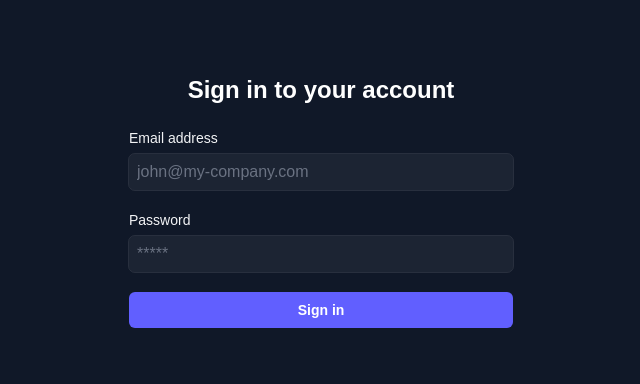
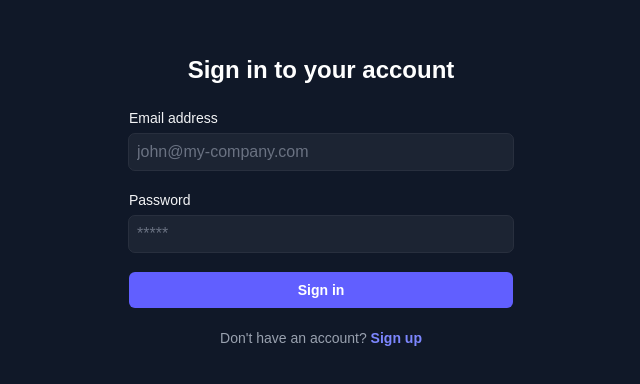
Before and after one commit to srivastava-ayush/new-carbon, a Next.js app: page /auth/signin in a window 1280 px wide. Shown: the part 220-604 px from the top of the page, without its empty margins (319-959 px from the left). Built offline with nearby package versions, Linux system fonts and the light colour scheme; no server answers.

Commit message:
feat: redirect users to dashboard after sign in and sign up

```diff
--- a/src/app/auth/signin/action.ts
+++ b/src/app/auth/signin/action.ts
@@ -16,5 +16,5 @@
     return { error: error.message || 'Failed to sign in. Try again' };
   }
 
-  redirect('/');
+  redirect('/dashboard');
 }
--- a/src/app/auth/signin/page.tsx
+++ b/src/app/auth/signin/page.tsx
@@ -1,6 +1,7 @@
 'use client';
 
 import { useActionState } from 'react';
+import Link from 'next/link';
 import { signInWithEmail } from './action';
 
 export default function SignInForm() {
@@ -36,6 +37,13 @@
         className="flex w-sm justify-center rounded-md bg-indigo-500 px-3 py-1.5 text-sm/6 font-semibold text-white hover:bg-indigo-400">
         Sign in
       </button>
+
+      <p className="text-center text-sm text-gray-400">
+        Don&apos;t have an account?{' '}
+        <Link href="/auth/signup" className="font-semibold text-indigo-400 hover:text-indigo-300">
+          Sign up
+        </Link>
+      </p>
     </form>
   );
 }
--- a/src/app/auth/signup/action.ts
+++ b/src/app/auth/signup/action.ts
@@ -21,5 +21,5 @@
   if (error) {
     return { error: error.message || 'Failed to create account' };
   }
-  redirect('/');
+  redirect('/dashboard');
 }
```
